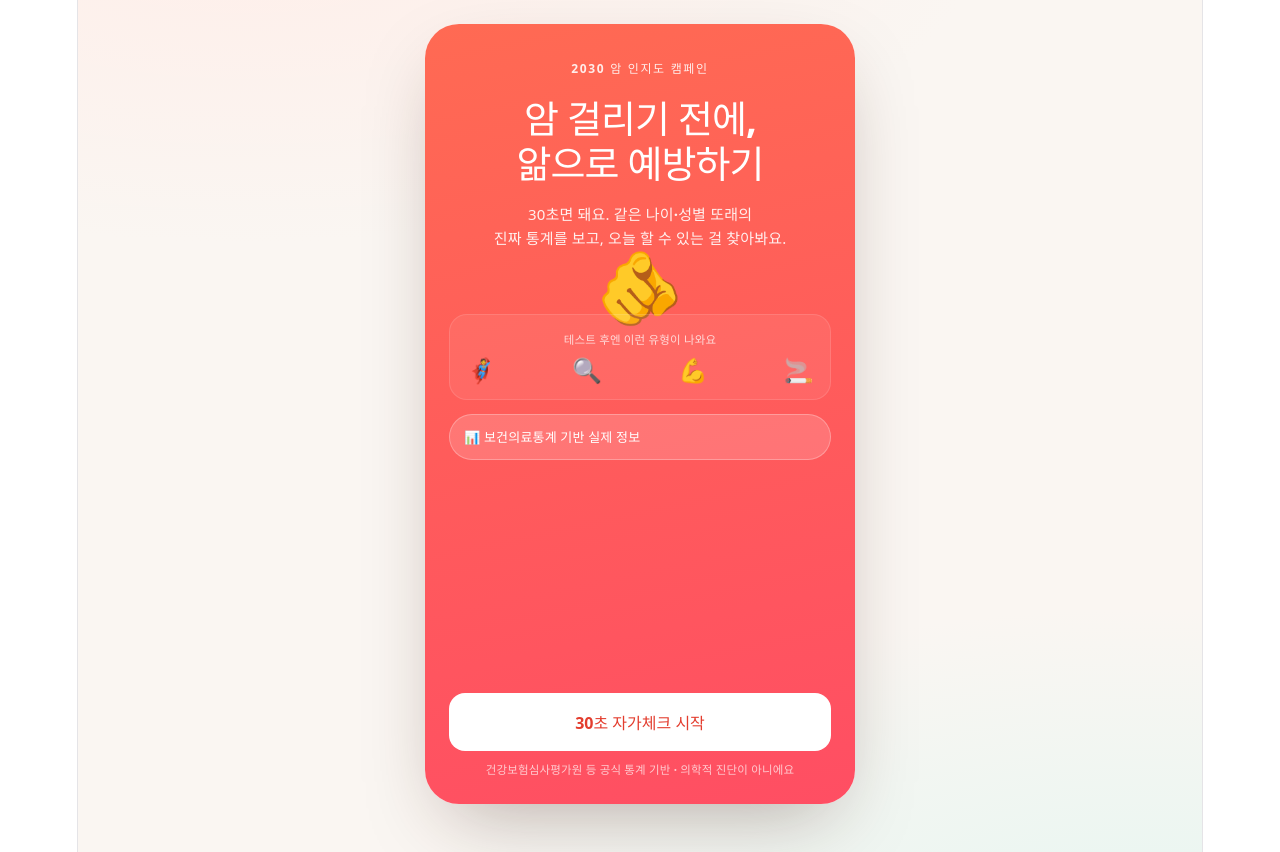
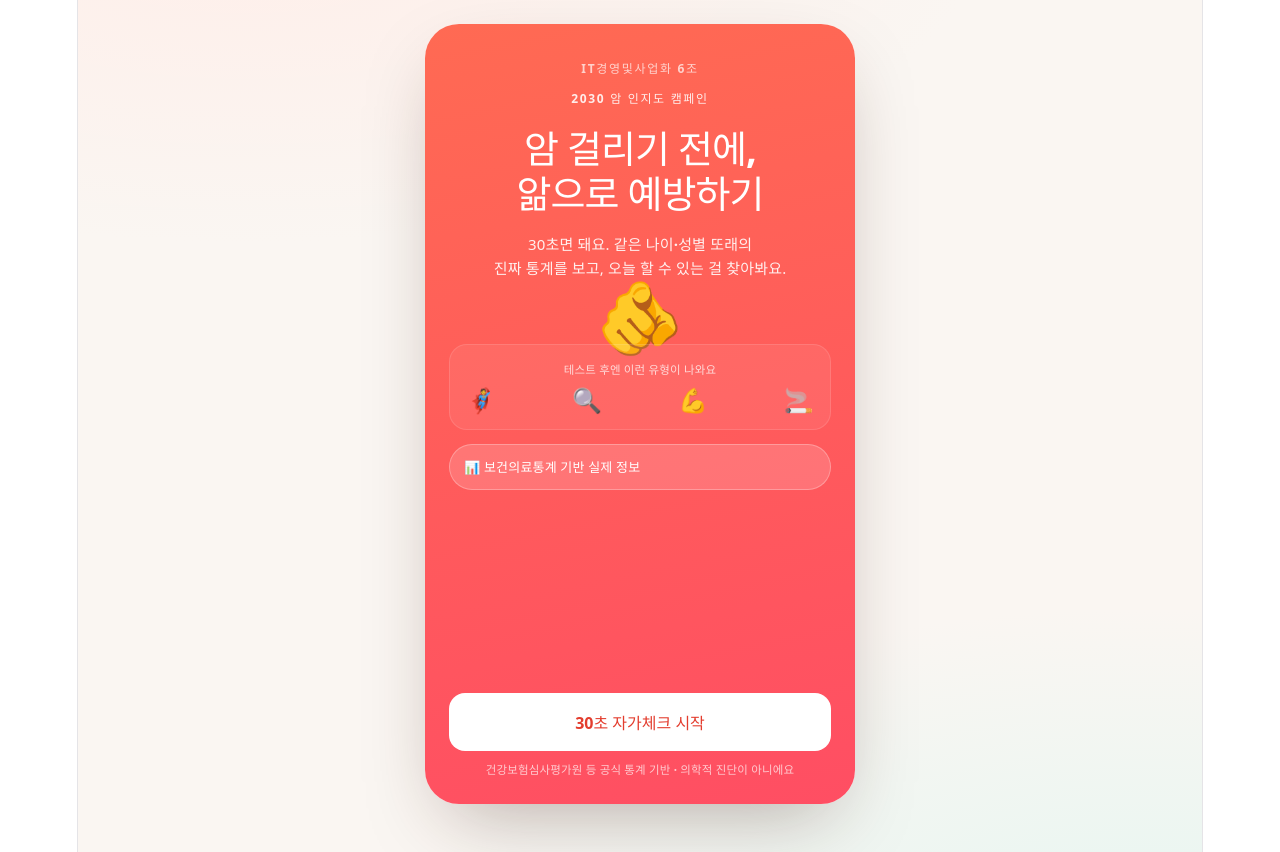
Before and after one commit to chzhclq8959-png/my-app, a React (Vite) app: page / in a window 1280 px wide. Built offline with nearby package versions, Linux system fonts and the light colour scheme.

Commit message:
수정 내용

```diff
--- a/src/App.jsx
+++ b/src/App.jsx
@@ -251,6 +251,9 @@ function Landing({ onStart }) {
     <div className="scr land">
       <div className="pad">
         <div style={{height:6}} />
+        <div className="eyebrow" style={{ color: "rgba(255, 255, 255, 0.7)", marginBottom: "4px" }}>
+          IT경영및사업화 6조
+        </div>
         <div className="eyebrow">2030 암 인지도 캠페인</div>
         <div style={{height:14}} />
         <div className="h1">암 걸리기 전에,<br/>앎으로 예방하기</div>
```
